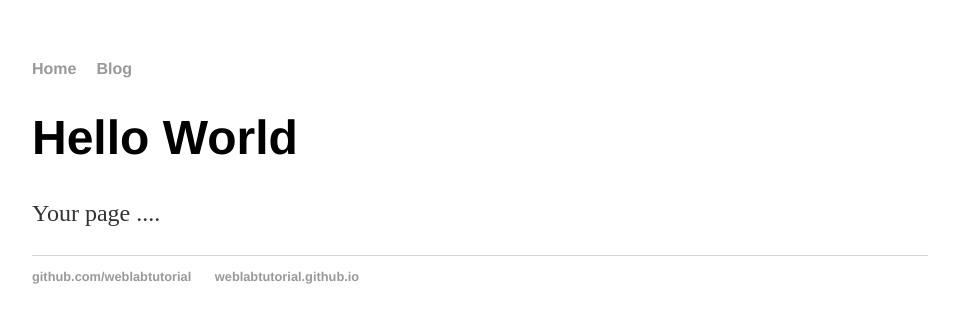
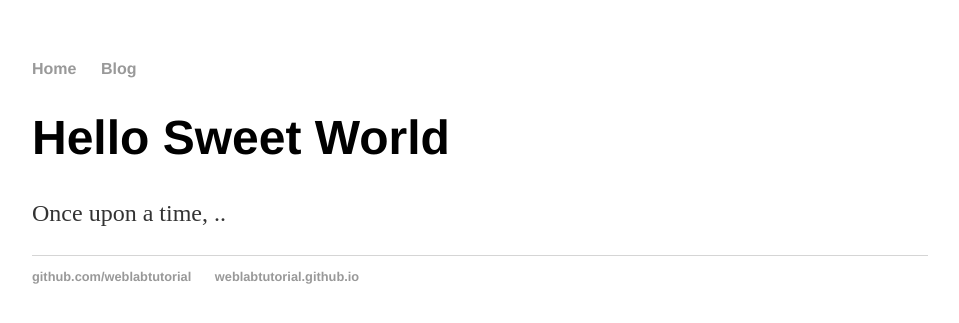
Before and after one commit to mam2000/mam2000.github.io, a Jekyll site: the page built from index.html, in a window 1280 px wide. Shown: the top 323 px of the page, without its empty margins (160-1119 px from the left). Built offline with Jekyll 4.4.1, drawn with Linux system fonts in a browser that asks for light colours.

Commit message:
Update index.html
lab 1 part 2-4

```diff
--- a/index.html
+++ b/index.html
@@ -1,23 +1,8 @@
-<!DOCTYPE html>
-<html>
-  <head>
-    <title>Web Programming</title>
-    <link rel="stylesheet" type="text/css" href="/css/main.css">
-  </head>
-  <body>
-    <nav>
-      <ul>
-        <li><a href="/">Home</a></li><li><a href="/blog">Blog</a></li>
-      </ul>
-    </nav><div class="container">
-    <div class="blurb">
-      <h1>Hello World</h1>
-      <p>Your page ....</p>
-      <footer>
-        <ul>
-          <li><a href="https://github.com/weblabtutorial">github.com/weblabtutorial</a></li>
-          <li><a href="https://weblabtutorial.github.io">weblabtutorial.github.io </a></li>
-        </ul>
-      </footer>
-      </body>
-    </html>
+---
+layout: default
+title: Web Programming
+---
+<div class="blurb">
+  <h1>Hello Sweet World</h1>
+  <p>Once upon a time, ..</p>
+</div>
```
